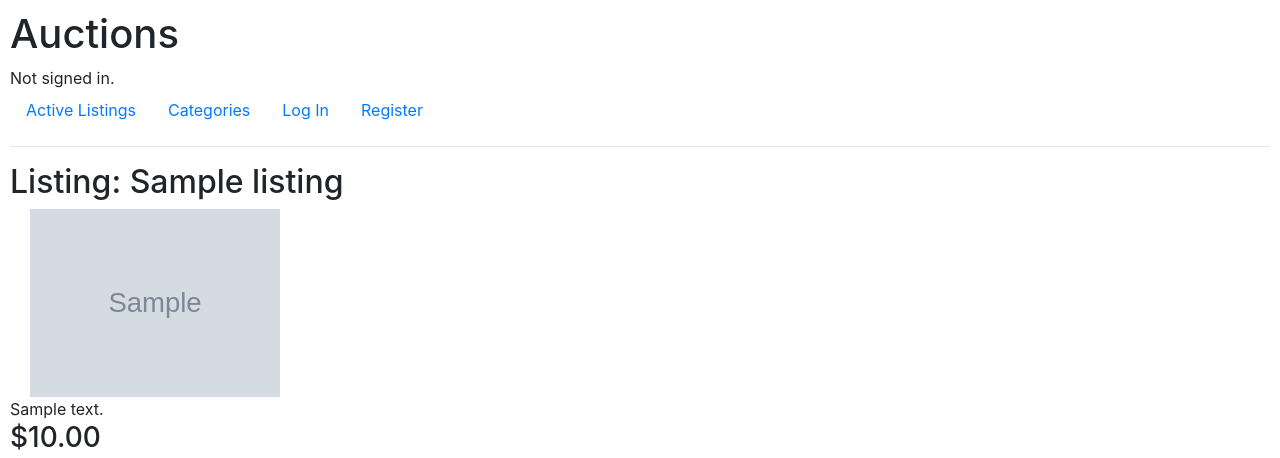
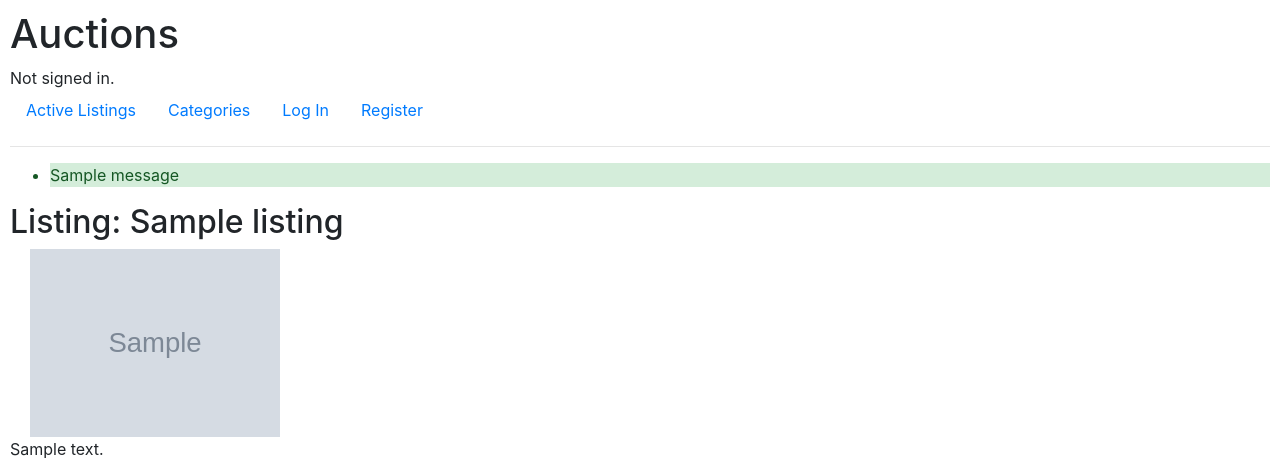
Before and after one commit to SisyphusRex/CS50W, a Django app: page /listings/1 in a window 1280 px wide. Shown: the top 458 px of the page. Run offline with Django 5.2, Linux system fonts and the light colour scheme; tables that the repository leaves empty hold one stand-in row (values such as "Sample post"); grey boxes marked "Sample" are stand-in pictures; one stand-in notice (Sample message) is shown; some libraries are stand-ins or nearby versions.

Commit message:
add messages and form errors to locate why bidform not working

```diff
--- a/week4/project2/commerce/auctions/static/auctions/styles.css
+++ b/week4/project2/commerce/auctions/static/auctions/styles.css
@@ -22,3 +22,8 @@
 a:hover {
     text-decoration: underline;
 }
+
+li.error {
+    background-color: rgb(239, 157, 157);
+    color: rgb(236, 12, 12);
+}
--- a/week4/project2/commerce/auctions/templates/auctions/layout.html
+++ b/week4/project2/commerce/auctions/templates/auctions/layout.html
@@ -43,6 +43,13 @@
             {% endif %}
         </ul>
         <hr>
+        {% if messages %}
+        <ul class="messages">
+            {% for message in messages %}
+                <li {% if message.tags %} class="{{ message.tags }}" {% endif %}>{{ message }}</li>
+            {% endfor %}
+        </ul>
+        {% endif %}
         {% block body %}
         {% endblock %}
     </body>
--- a/week4/project2/commerce/auctions/templates/auctions/listing.html
+++ b/week4/project2/commerce/auctions/templates/auctions/listing.html
@@ -2,6 +2,7 @@
 {% load static %}
 
 {% block body %}
+
  <h2>Listing: {{ listing.title }}</h2>
 
  <div>
@@ -37,6 +38,11 @@
     {% else %}
       {{ number_of_bids }} bid(s) so far.
     {% endif %}
+    <ul>
+    {% for error in bid_errors %}
+    <li class="error">{{ error }}</li>
+    {% endfor %}
+  </ul>
     <form method="POST">
       {% csrf_token %}
       {{ bid_form }}
--- a/week4/project2/commerce/auctions/views.py
+++ b/week4/project2/commerce/auctions/views.py
@@ -7,6 +7,7 @@
 from django.core.exceptions import ObjectDoesNotExist, MultipleObjectsReturned
 from django import forms
 from django.forms import ModelForm, Textarea, DecimalField, TextInput
+from django.contrib import messages
 
 from decimal import Decimal
 
@@ -17,7 +18,6 @@
     bid = forms.DecimalField(
         max_digits=10,
         decimal_places=2,
-        widget=forms.TextInput(attrs={"placeholder": "Bid"}),
         label="",
     )
 
@@ -88,6 +88,7 @@
         # Check if authentication successful
         if user is not None:
             login(request, user)
+            messages.add_message(request, messages.SUCCESS, "Logged In")
             return HttpResponseRedirect(reverse("index"))
         else:
             return render(
@@ -101,6 +102,7 @@
 
 def logout_view(request):
     logout(request)
+    messages.add_message(request, messages.SUCCESS, "Logged Out")
     return HttpResponseRedirect(reverse("index"))
 
 
@@ -166,10 +168,12 @@
                     current_bid.save()
                     this_listing.current_price = new_bid.amount
                     this_listing.save()
+                    messages.add_message(request, messages.SUCCESS, "Successful Bid")
 
                     return HttpResponseRedirect(reverse("listing", args=(listing_id,)))
 
                 else:
+                    messages.add_message(request, messages.ERROR, "Bid too low")
                     return render(
                         request,
                         "auctions/listing.html",
@@ -184,6 +188,9 @@
                         },
                     )
             else:
+                messages.add_message(request, messages.ERROR, "Invalid input")
+                error_dict = form.errors
+                bid_errors = error_dict["bid"]
                 return render(
                     request,
                     "auctions/listing.html",
@@ -195,41 +202,20 @@
                         "bid_form": BidForm(),
                         "watchers": watchers,
                         "category": category,
+                        "bid_errors": bid_errors,
                     },
                 )
 
         elif "watch" in request.POST:
             this_listing.watchers.add(request.user)
             this_listing.save()
-            return render(
-                request,
-                "auctions/listing.html",
-                {
-                    "listing": this_listing,
-                    "bids": bids,
-                    "current_bid": current_bid,
-                    "number_of_bids": number_of_bids,
-                    "bid_form": BidForm(),
-                    "watchers": watchers,
-                    "category": category,
-                },
-            )
+            return HttpResponseRedirect(reverse("listing", args=(listing_id,)))
+
         elif "unwatch" in request.POST:
             this_listing.watchers.remove(request.user)
             this_listing.save()
-            return render(
-                request,
-                "auctions/listing.html",
-                {
-                    "listing": this_listing,
-                    "bids": bids,
-                    "current_bid": current_bid,
-                    "number_of_bids": number_of_bids,
-                    "bid_form": BidForm(),
-                    "watchers": watchers,
-                    "category": category,
-                },
-            )
+            return HttpResponseRedirect(reverse("listing", args=(listing_id,)))
+
     return render(
         request,
         "auctions/listing.html",
```
Also changed, not shown: week4/project2/commerce/commerce/settings.py (+10 -0 lines).
